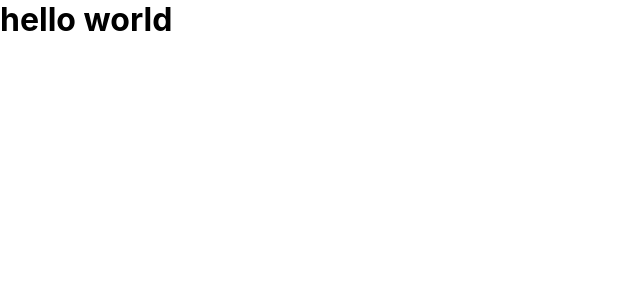
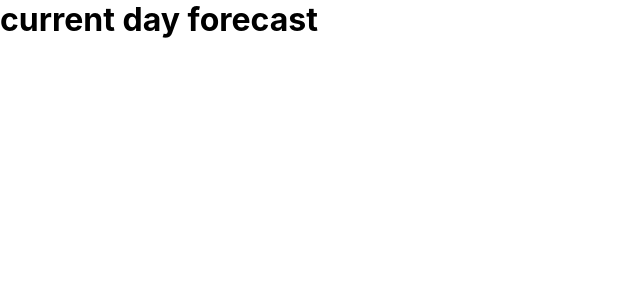
Before and after one commit to felipemotarocha/weather-forecast, a React (Create React App) app: page / in a window 1280 px wide. Shown: the top 300 px of the page, without its empty margins (0-640 px from the left). Built offline with nearby package versions, Linux system fonts and the light colour scheme.

Commit message:
feat: current day forecast page

```diff
--- /dev/null
+++ b/src/components/current-day-forecast/current-day-forecast.component.tsx
@@ -0,0 +1,16 @@
+import * as React from 'react';
+import { Container } from './current-day-forecast.styles';
+
+export interface CurrentDayForecastProps {
+
+}
+
+const CurrentDayForecast: React.FunctionComponent<CurrentDayForecastProps> = () => {
+    return (
+        <Container>
+            <h1>current day forecast</h1>
+        </Container>
+     );
+}
+
+export default CurrentDayForecast;
--- /dev/null
+++ b/src/components/current-day-forecast/current-day-forecast.styles.tsx
@@ -0,0 +1,6 @@
+import styled from 'styled-components';
+
+export const Container = styled.div`
+  width: 70%;
+  height: 100%;
+`;
--- a/src/pages/home/home.page.tsx
+++ b/src/pages/home/home.page.tsx
@@ -1,11 +1,12 @@
 import React from 'react'
+import CurrentDayForecast from '../../components/current-day-forecast/current-day-forecast.component';
 
 import { Container } from './home.styles';
 
 const HomePage: React.FunctionComponent = () => {
     return (
         <Container>
-            <h1>hello world</h1>
+            <CurrentDayForecast />
         </Container>
     );
 }
```
